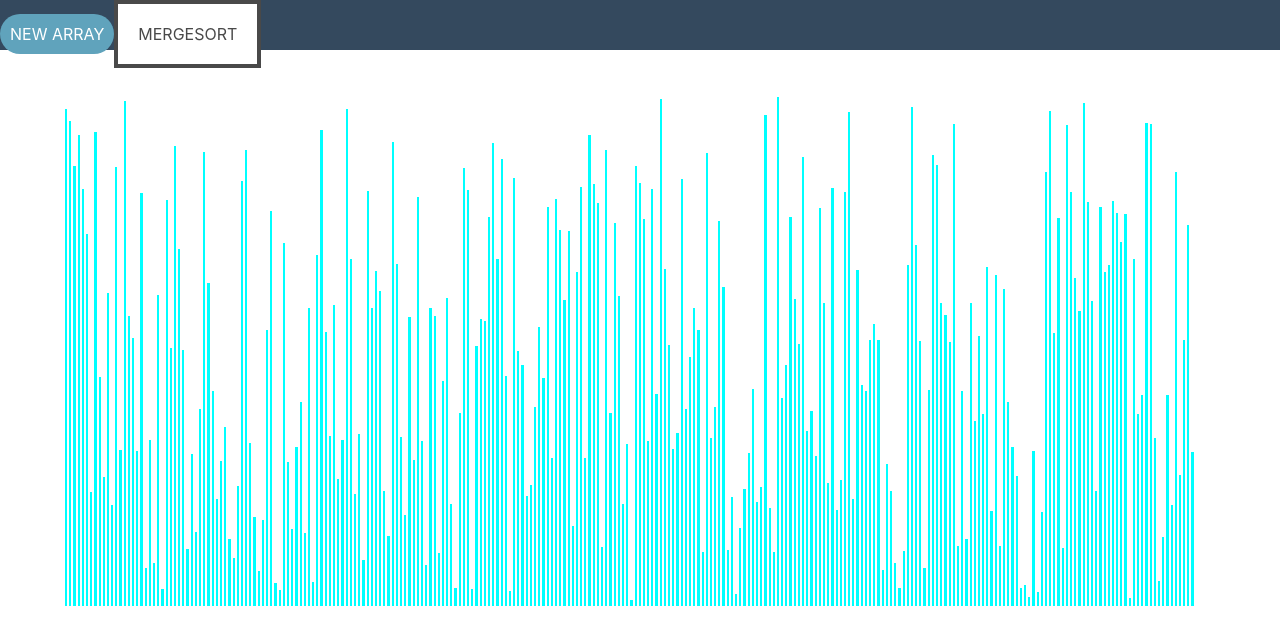
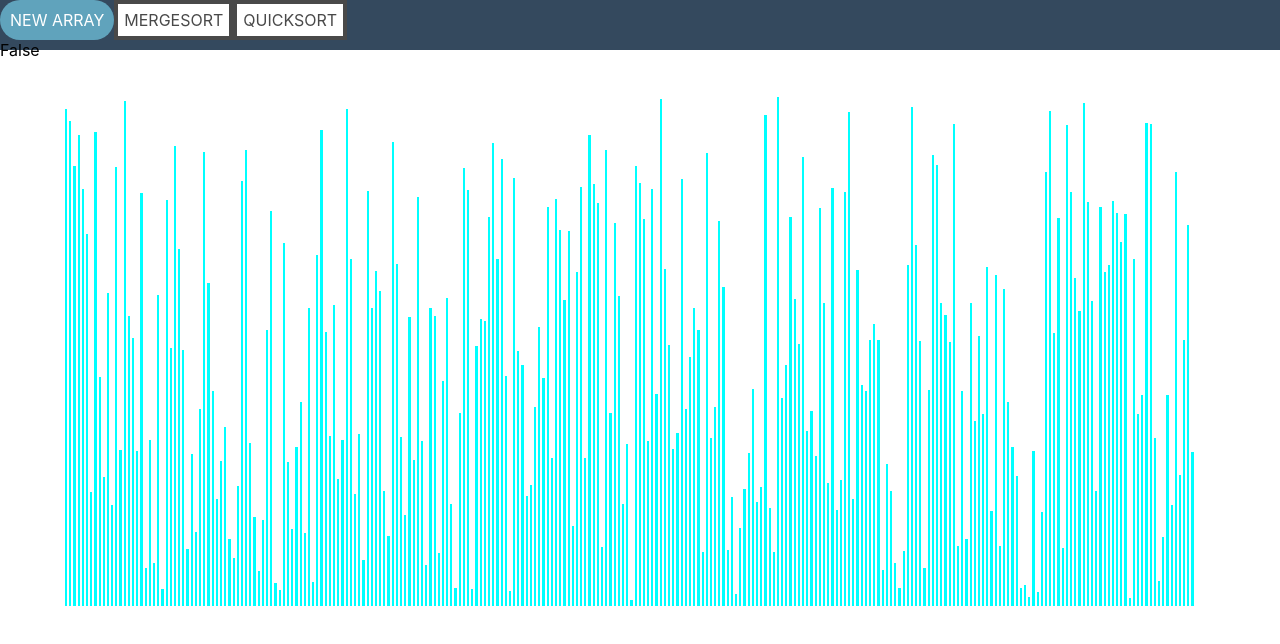
Before and after one commit to ichang1/sorting-visualizer, a React (Create React App) app in the folder sorting-visualizer/: page / in a window 1280 px wide. Shown: the top 644 px of the page. Built offline with nearby package versions, Linux system fonts and the light colour scheme.

Commit message:
working quicksort but need to change

```diff
--- a/sorting-visualizer/src/Sorting/mergeSort.js
+++ b/sorting-visualizer/src/Sorting/mergeSort.js
@@ -6,7 +6,9 @@ const getMergeSortAnimations = (arr) => {
   //the second one has the indices of the elements just compared
   //the bars at these 2 indices should revert back to the normal color
   //the third one has the height change at an index for a combined hill
-  if (arr.length <= 1) return arr;
+  if (arr.length <= 1) {
+    return animations;
+  }
   const aux = arr.slice();
   mergeSortHelp(arr, 0, arr.length - 1, aux, animations);
   return animations;
--- /dev/null
+++ b/sorting-visualizer/src/Sorting/quickSort.js
@@ -0,0 +1,75 @@
+const getQuickSortAnimations = (arr) => {
+  const animations = [];
+  if (arr.length <= 1) {
+    return animations;
+  }
+  const newArr = arr.slice().sort((a, b) => a - b);
+  quickSortHelp(arr, 0, arr.length - 1, animations);
+  for (let i = 0; i < arr.length; i++) {
+    if (arr[i] !== newArr[i]) {
+      console.log(false);
+      console.log(arr);
+      console.log(newArr);
+      break;
+    }
+  }
+  console.log(true);
+  return animations;
+};
+
+const quickSortHelp = (arr, left, right, animations) => {
+  if (left >= right) return;
+  let pivot = partition(arr, left, right, animations);
+  quickSortHelp(arr, left, pivot - (pivot === right), animations);
+  quickSortHelp(arr, pivot + 1, right, animations);
+};
+
+// const partition = (arr, left, right, animations) => {
+//   let pivIdx = Math.floor((left + right) / 2);
+//   const pivotVal = arr[pivIdx];
+//   animations.push({ type: "pivot", idx: Math.floor((left + right) / 2) });
+//   //index of left-most element so far that is larger than the pivot
+//   let i = left;
+//   let j = right;
+//   while (i < j) {
+//     if (arr[i] < pivotVal && arr[j] > pivotVal) {
+//       i += 1;
+//       j -= 1;
+//     } else if (arr[i] < pivotVal) {
+//       i += 1;
+//     } else if (arr[j] > pivotVal) {
+//       j -= 1;
+//     } else {
+//       //not both are equal to pivotVal
+//       // at least one is on the wrong side
+//       // the other might be on the wrong side as well or is pivotVal
+//       if (i == pivIdx) {
+//         pivIdx = j;
+//       } else if (j == pivIdx) {
+//         pivIdx = i;
+//       }
+//       [arr[i], arr[j]] = [arr[j], arr[i]];
+//     }
+//   }
+//   return pivIdx;
+// };
+const partition = (arr, left, right, animations) => {
+  const pivotVal = arr[right];
+  animations.push({ type: "pivot", idx: right });
+  //index of left-most element so far that is larger than the pivot
+  let idx = left;
+  for (let i = left; i <= right - 1; i++) {
+    animations.push({ type: "begin-comparison", i: i, idx: idx });
+    animations.push({ type: "end-comparison", i: i, idx: idx });
+    if (arr[i] <= pivotVal) {
+      animations.push({ type: "swap", i: i, idx: idx });
+      [arr[i], arr[idx]] = [arr[idx], arr[i]];
+      idx += 1;
+    }
+  }
+  animations.push({ type: "swap", i: idx, idx: right });
+  [arr[right], arr[idx]] = [arr[idx], arr[right]];
+  return idx;
+};
+
+export default getQuickSortAnimations;
--- a/sorting-visualizer/src/SortingVisualizer/SortingVisualizer.js
+++ b/sorting-visualizer/src/SortingVisualizer/SortingVisualizer.js
@@ -2,12 +2,13 @@ import React, { useState } from "react";
 import "./SortingVisualizer.css";
 import ToolBar from "./../ToolBar/ToolBar.js";
 import getMergeSortAnimations from "./../Sorting/mergeSort.js";
+import getQuickSortAnimations from "./../Sorting/quickSort.js";
 
 const SortingVisualizer = () => {
   const MIN_HEIGHT = 5;
   const MAX_HEIGHT = 510;
 
-  const ANIMATION_BASE_SPEED = 5;
+  const ANIMATION_BASE_SPEED = 3;
 
   const FIRST_COLOR = "aqua";
   const SECOND_COLOR = "red";
@@ -64,9 +65,17 @@ const SortingVisualizer = () => {
     }
   };
 
+  const quickSort = () => {
+    const animations = getQuickSortAnimations(array);
+  };
+
   return (
     <div>
-      <ToolBar getArray={resetArray} mergeSort={mergeSort}></ToolBar>
+      <ToolBar
+        getArray={resetArray}
+        mergeSort={mergeSort}
+        quickSort={quickSort}
+      ></ToolBar>
       <div className="array-container">
         {array.map((val, idx) => (
           <div
--- a/sorting-visualizer/src/ToolBar/ToolBar.css
+++ b/sorting-visualizer/src/ToolBar/ToolBar.css
@@ -37,7 +37,7 @@
   text-transform: uppercase;
   text-decoration: none;
   background: #ffffff;
-  padding: 20px;
+  padding: 6px;
   border: 4px solid #494949 !important;
   display: inline-block;
   transition: all 0.4s ease 0s;
--- a/sorting-visualizer/src/ToolBar/ToolBar.js
+++ b/sorting-visualizer/src/ToolBar/ToolBar.js
@@ -1,15 +1,11 @@
 import React, { useState } from "react";
 import "./ToolBar.css";
 
-const ToolBar = ({ getArray, mergeSort }) => {
+const ToolBar = ({ getArray, mergeSort, quickSort }) => {
   const [isRunning, setIsRunning] = useState(false);
-  const sortAlgorithms = [mergeSort];
-  const runSortAlgorithm = (sort) => {
-    if (!isRunning) {
-      setIsRunning(true);
-      sort();
-      setIsRunning(true);
-    }
+  const sortAlgorithms = [mergeSort, quickSort];
+  const toggleRunning = () => {
+    setIsRunning(!isRunning);
   };
   return (
     <nav id="tool-bar">
@@ -17,17 +13,14 @@ const ToolBar = ({ getArray, mergeSort }) => {
         New Array
       </div>
       {sortAlgorithms.map((algorithm, idx) => (
-        <SortButton
-          sort={algorithm}
-          isSorting={isRunning}
-          key={`sort-algorithm-${idx}`}
-        ></SortButton>
+        <SortButton sort={algorithm} key={`sort-algorithm-${idx}`}></SortButton>
       ))}
+      <div>{isRunning ? "True" : "False"}</div>
     </nav>
   );
 };
 
-const SortButton = ({ sort, isSorting }) => {
+const SortButton = ({ sort }) => {
   return (
     <div className="sort-button" onClick={sort}>
       {sort.name}
```
Also changed, not shown: 2 other files (tests, documents, lock files or other folders).
